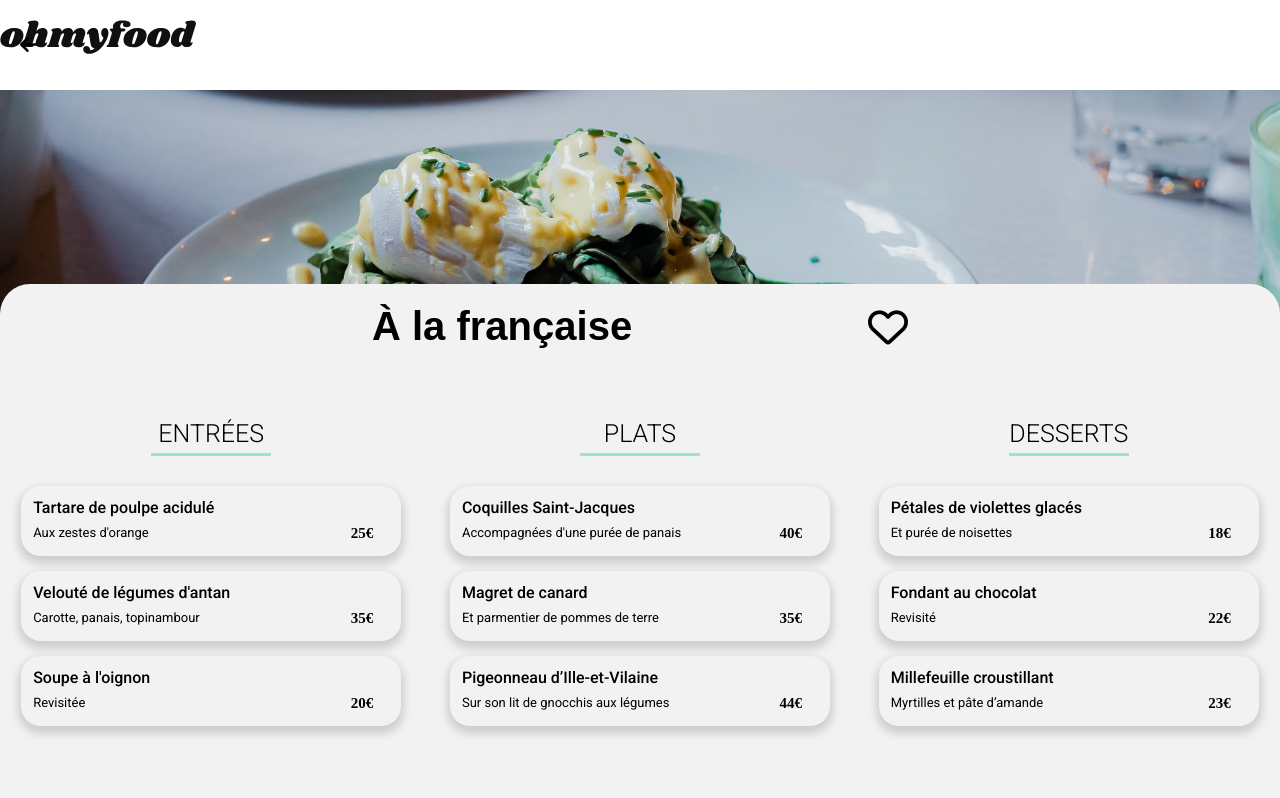
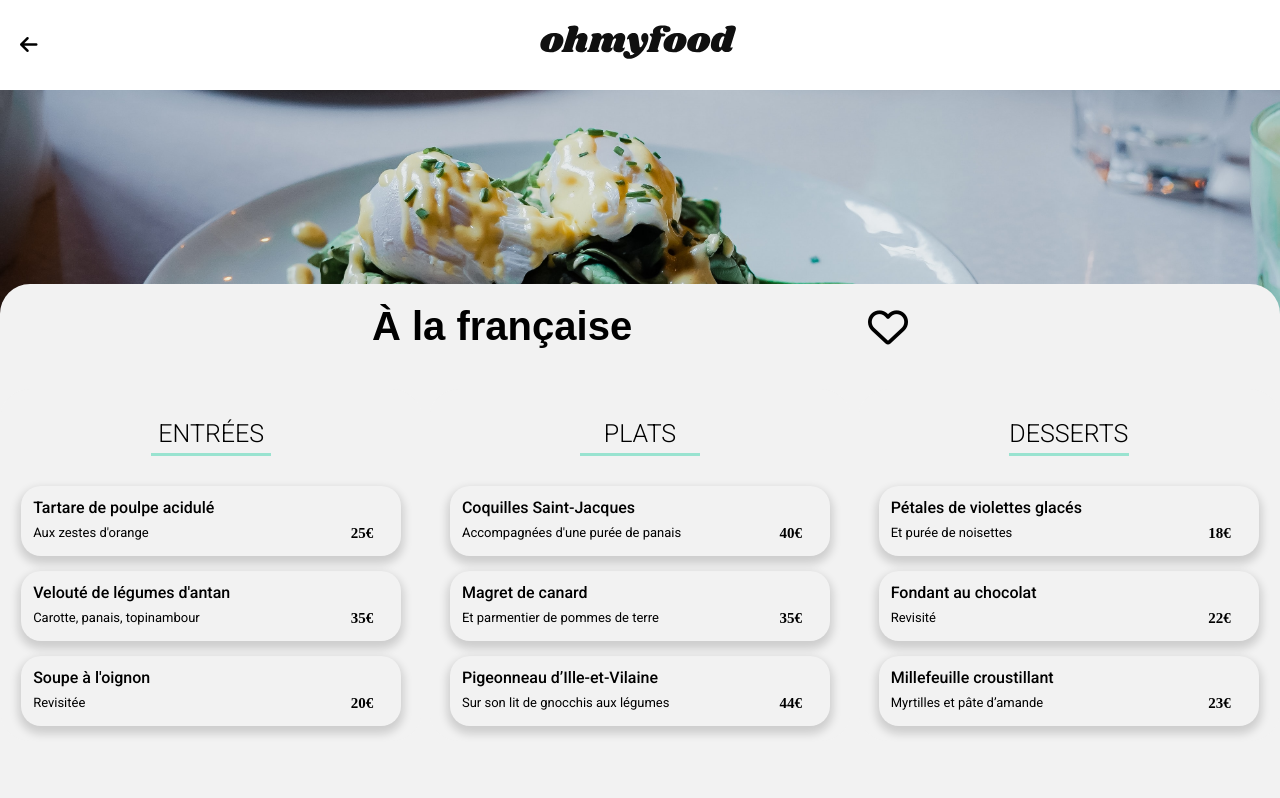
Before and after one commit to michaelBout/boutelet_michael_p3-ohmyfood_102022, a website: page a-la-francaise.html in a window 1280 px wide. Shown: the top 798 px of the page. Drawn offline with Linux system fonts and the light colour scheme; a web font is replaced by a local one.

Commit message:
modification du header

```diff
--- a/a-la-francaise.html
+++ b/a-la-francaise.html
@@ -22,7 +22,7 @@
   <body>
     <header class="header__pages">
       <a href="./index.html"><i class="fas fa-arrow-left"></i></a>
-      <div class="header__h1">
+      <div class="header__img">
         <img
           src="assets/images/logo/ohmyfood@2x.svg"
           alt="logo du site ohmyfood"
--- a/sass/layouts/_header.scss
+++ b/sass/layouts/_header.scss
@@ -22,4 +22,8 @@ header {
     left: 2rem;
     color: #000;
   }
+  .header__img {
+    width: 20rem;
+    margin: .5rem auto;
+  }
 }
```
Also changed, not shown: la-note-enchantee.html (+2 -2 lines), la-palette-du-gout.html (+2 -2 lines), le-delice-du-sens.html (+12 -15 lines), sass/style.css, 1 other file.
